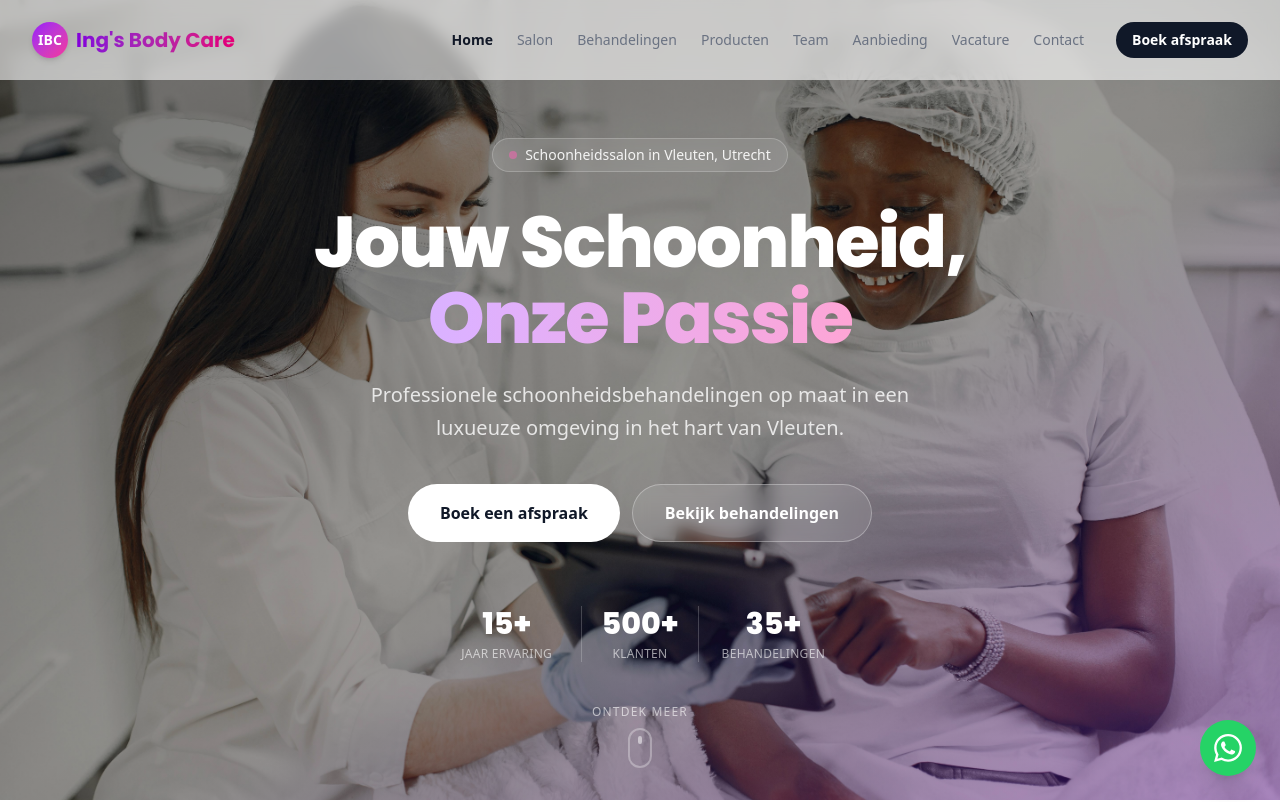
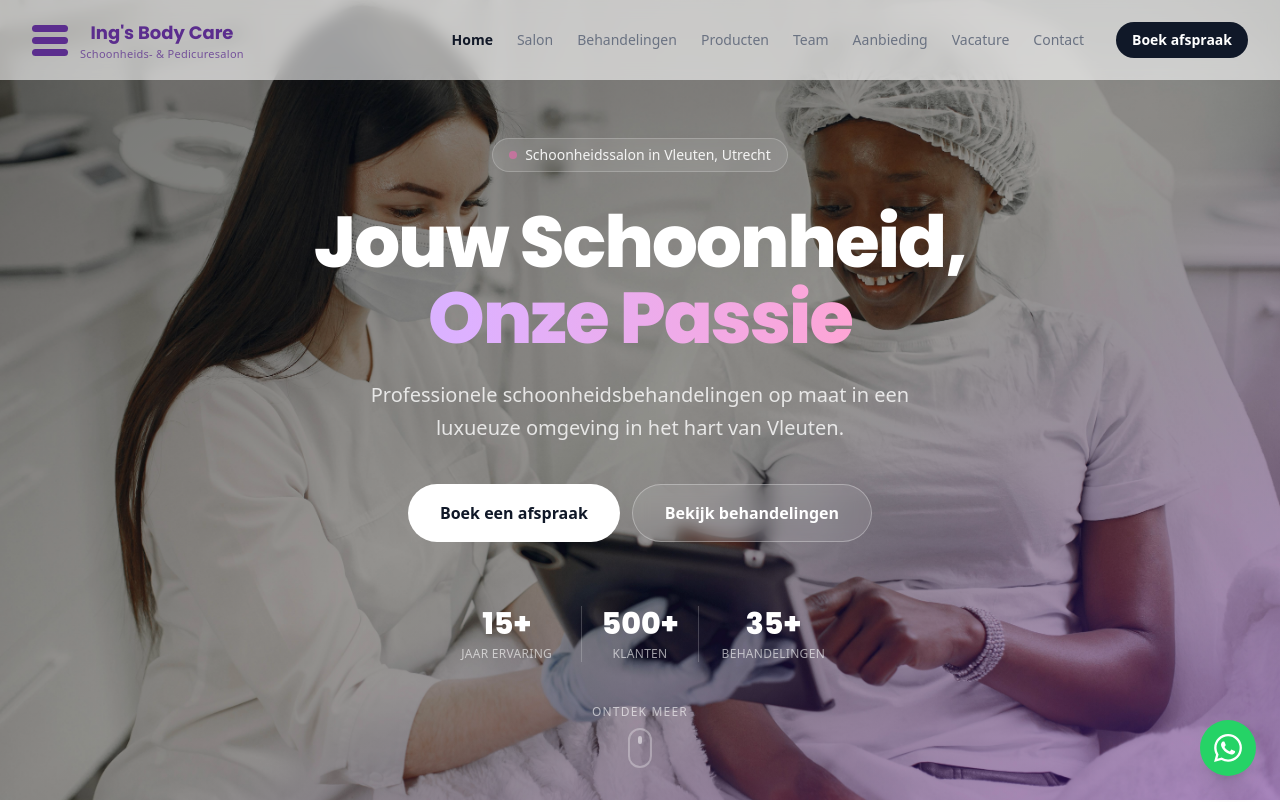
Before and after one commit to rezavdw/ings-bodycare, a Next.js app: page / in a window 1280 px wide. Shown: the top 802 px of the page. Built offline with nearby package versions, Linux system fonts and the light colour scheme.

Commit message:
commit logo #1

```diff
--- a/components/Header.tsx
+++ b/components/Header.tsx
@@ -62,16 +62,24 @@ export default function Header() {
         <div className="flex items-center justify-between h-16 md:h-20">
 
           {/* Logo */}
-          <button onClick={() => navTo("#home")} className="flex items-center gap-2 group">
-            <div className="w-9 h-9 rounded-full bg-gradient-to-br from-purple-600 to-pink-500 flex items-center justify-center shadow-md group-hover:scale-105 transition-transform">
-              <span className="text-white font-bold text-sm">IBC</span>
+          <button onClick={() => navTo("#home")} className="flex items-center gap-3 group">
+            {/* Three-bar mark */}
+            <div className="flex flex-col gap-[5px] group-hover:opacity-80 transition-opacity">
+              <div className="h-[7px] w-9 rounded-sm" style={{ backgroundColor: "#5b2d8e" }}></div>
+              <div className="h-[7px] w-9 rounded-sm" style={{ backgroundColor: "#5b2d8e" }}></div>
+              <div className="h-[7px] w-9 rounded-sm" style={{ backgroundColor: "#5b2d8e" }}></div>
             </div>
-            <span
-              className="text-xl font-bold bg-gradient-to-r from-purple-700 to-pink-600 bg-clip-text text-transparent"
-              style={{ fontFamily: "var(--font-playfair)" }}
-            >
-              Ing&apos;s Body Care
-            </span>
+            <div className="flex flex-col leading-tight">
+              <span
+                className="text-lg font-bold"
+                style={{ fontFamily: "var(--font-playfair)", color: "#5b2d8e" }}
+              >
+                Ing&apos;s Body Care
+              </span>
+              <span className="text-[11px] font-medium tracking-wide" style={{ color: "#5b2d8e", opacity: 0.75 }}>
+                Schoonheids- &amp; Pedicuresalon
+              </span>
+            </div>
           </button>
 
           {/* Desktop Nav */}
```
